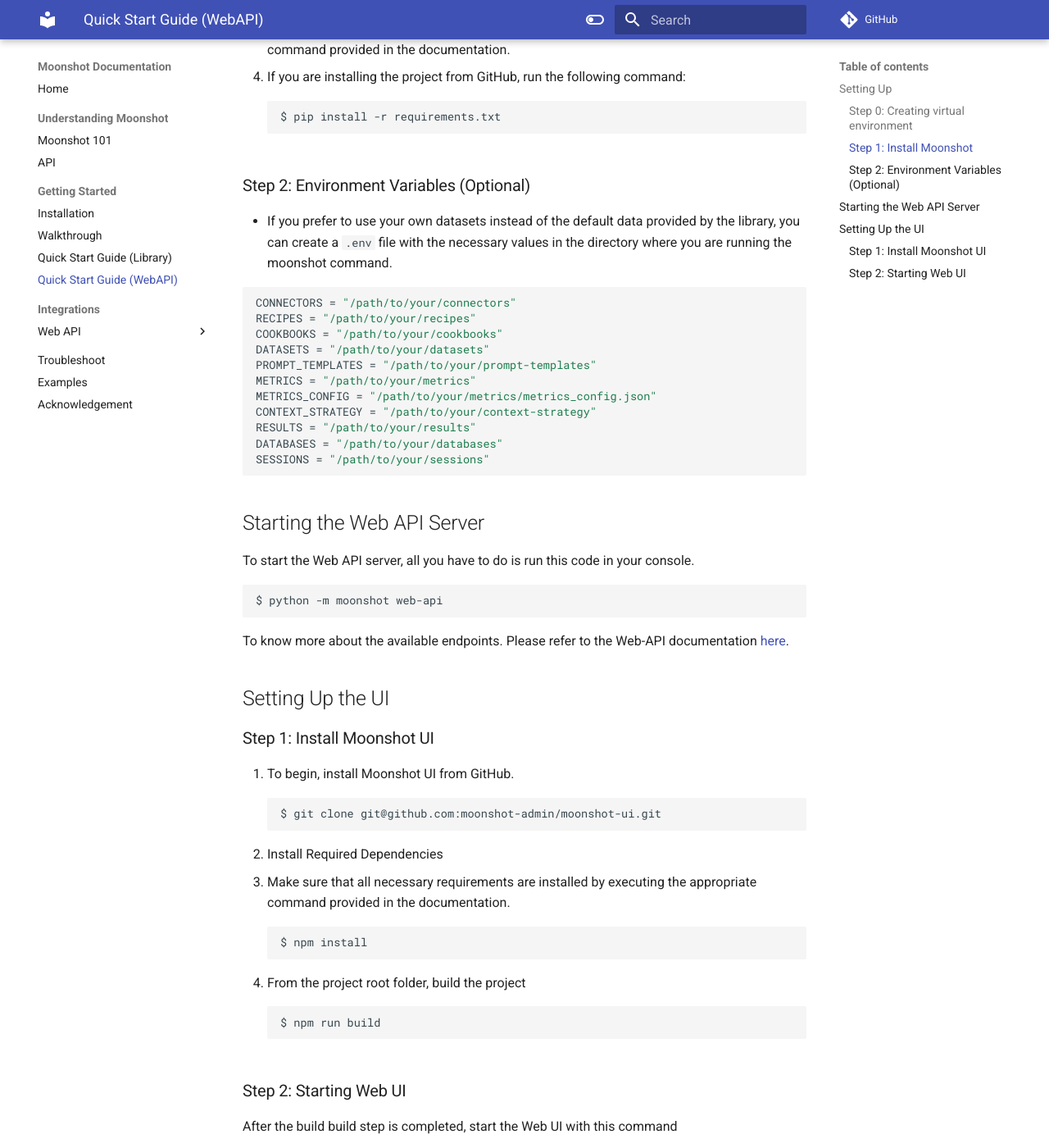
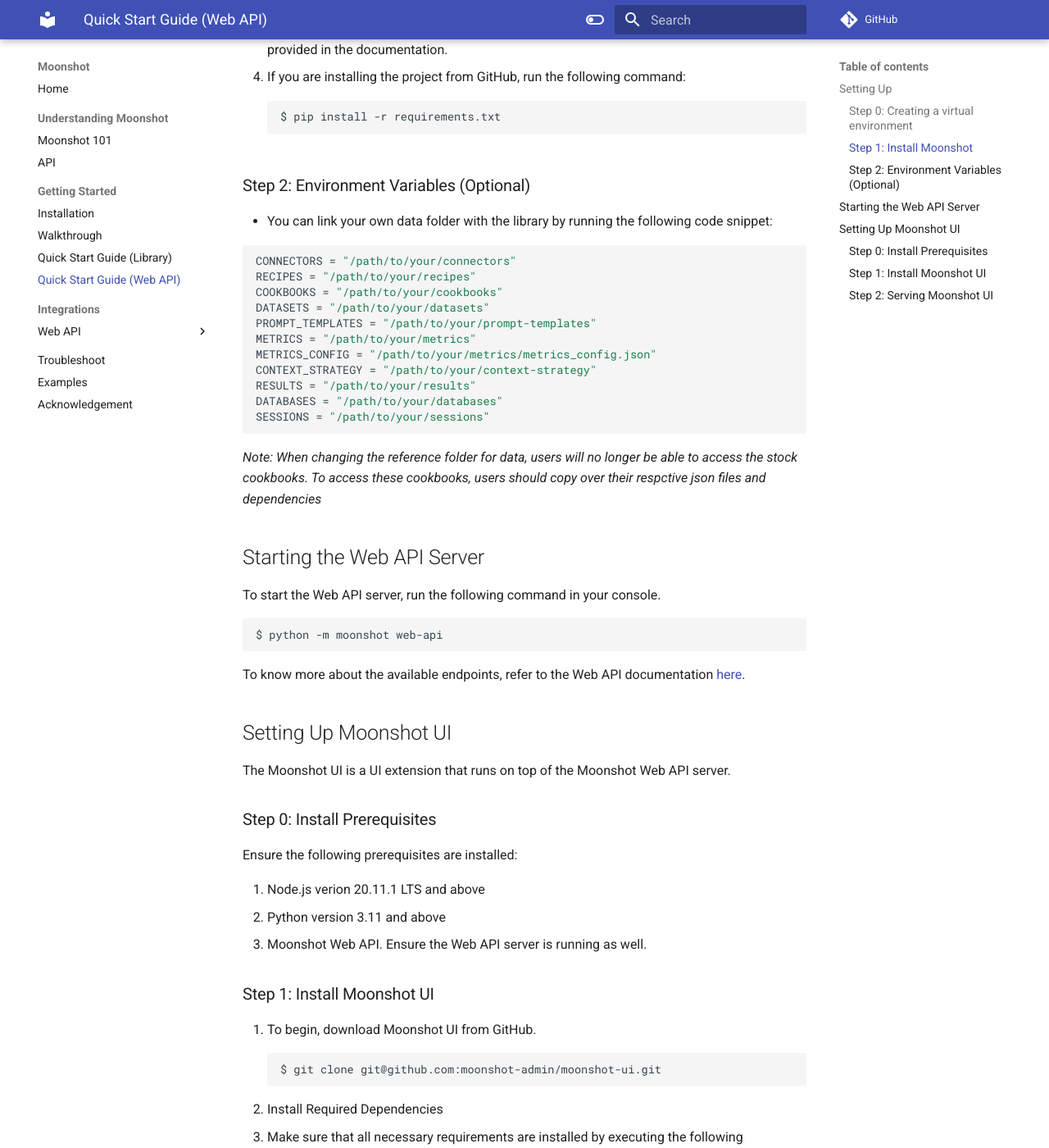
Before and after one commit to aiverify-foundation/moonshot, an MkDocs documentation site: the page built from docs/getting_started/quick_start_web_api.md, in a window 1280 px wide and 1400 px high, scrolled down 599 px. Shown: the whole window at 82% size. Built offline with MkDocs 1.6.1 and Material for MkDocs 9.7.7, drawn with Linux system fonts in a browser that asks for light colours; comment, search, counter and statistics services are not loaded; some of the changed text lies outside the part shown.

Commit message:
Proof-reading Docs Round 1

````diff
--- a/docs/getting_started/quick_start_web_api.md
+++ b/docs/getting_started/quick_start_web_api.md
@@ -2,11 +2,11 @@
 
 ## Setting Up
 
-### Step 0: Creating virtual environment
-If you have not created a virtual environment, we suggest creating one to avoid any conflicts in the Python libraries.
+### Step 0: Creating a virtual environment
+We highly recommend creating a virtual environment to avoid any conflicts in the Python libraries.
 
 ### Step 1: Install Moonshot
-1. To begin, install Moonshot from the designated source (e.g., GitHub/pypi).
+1. To begin, install Moonshot from the designated source (e.g., GitHub/PyPi).
 ```
 $ git clone git@github.com:moonshot-admin/moonshot.git
 
@@ -16,14 +16,15 @@
 ```
 
 2. Install Required Dependencies
-- Make sure that all necessary requirements are installed by executing the appropriate command provided in the documentation.
+- Ensure that all necessary requirements are installed by executing the appropriate command provided in the documentation.
 - If you are installing the project from GitHub, run the following command:
 ```
 $ pip install -r requirements.txt
 ```
 
 ### Step 2: Environment Variables (Optional)
-- If you prefer to use your own datasets instead of the default data provided by the library, you can create a `.env` file with the necessary values in the directory where you are running the moonshot command.
+- You can link your own data folder with the library by running the following code snippet:
+<!--Instead of using the stock test data provided by the library, you have the option to link your own data folder by running the following code to connect your file directory.-->
 
 ```json
 
@@ -40,34 +41,43 @@
 SESSIONS = "/path/to/your/sessions"
 
 ```
+_Note: When changing the reference folder for data, users will no longer be able to access the stock cookbooks. To access these cookbooks, users should copy over their respctive json files and dependencies_
 
 ## Starting the Web API Server
 
-To start the Web API server, all you have to do is run this code in your console.
+To start the Web API server, run the following command in your console.
 ```
 $ python -m moonshot web-api
 ```
 
-To know more about the available endpoints. Please refer to the Web-API documentation [here](/web_api/web_api_guide/).
-## Setting Up the UI
+To know more about the available endpoints, refer to the Web API documentation [here](/web_api/web_api_guide/).
+## Setting Up Moonshot UI
+The Moonshot UI is a UI extension that runs on top of the Moonshot Web API server.
+
+### Step 0: Install Prerequisites
+Ensure the following prerequisites are installed:
+
+1. Node.js verion 20.11.1 LTS and above
+2. Python version 3.11 and above
+3. Moonshot Web API. Ensure the Web API server is running as well.
 
 ### Step 1: Install Moonshot UI
-1. To begin, install Moonshot UI from GitHub.
+1. To begin, download Moonshot UI from GitHub.
 ```
 $ git clone git@github.com:moonshot-admin/moonshot-ui.git
 ```
 2. Install Required Dependencies
-- Make sure that all necessary requirements are installed by executing the appropriate command provided in the documentation.
+- Make sure that all necessary requirements are installed by executing the following command:
 ```
 $ npm install
 ```
-3. From the project root folder, build the project
+3. From the project root folder, execute the following command:
 ```
 $ npm run build
 ```
 
-### Step 2: Starting Web UI
-After the build build step is completed, start the Web UI with this command
+### Step 2: Serving Moonshot UI
+After the build is completed, serve the UI with this command:
 ```
 $ npm start
 ```
--- a/mkdocs.yml
+++ b/mkdocs.yml
@@ -1,4 +1,4 @@
-site_name: Moonshot Documentation
+site_name: Moonshot
 repo_url: https://github.com/moonshot-admin/moonshot
 
 plugins:
@@ -58,15 +58,15 @@
     - Installation : getting_started/installation.md
     - Walkthrough: getting_started/walkthrough.md
     - Quick Start Guide (Library): getting_started/quick_start_library.md
-    - Quick Start Guide (WebAPI): getting_started/quick_start_web_api.md
+    - Quick Start Guide (Web API): getting_started/quick_start_web_api.md
   - Integrations:
     - Web API:
-      - Get Started with WebAPI : web_api/web_api_guide.md
-      - Connectors Endpoints: web_api/connector_endpoints.md
-      - Cookbooks Endpoints: web_api/cookbook_endpoints.md
-      - Recipes Endpoints: web_api/recipe_endpoints.md
-      - Sessions Endpoints: web_api/sessions_endpoints.md
-      - Prompt Templates Endpoints: web_api/prompt_template_endpoints.md
+      - Get Started with Web API : web_api/web_api_guide.md
+      - Connector Endpoints: web_api/connector_endpoints.md
+      - Cookbook Endpoints: web_api/cookbook_endpoints.md
+      - Recipe Endpoints: web_api/recipe_endpoints.md
+      - Session Endpoints: web_api/sessions_endpoints.md
+      - Prompt Template Endpoints: web_api/prompt_template_endpoints.md
   - Troubleshoot : troubleshoot/troubleshoot.md
   - Examples : examples/example.md
   - Acknowledgement : acknowledgement/acknowledgement.md
````
Also changed, not shown: docs/getting_started/installation.md (+14 -6 lines), docs/getting_started/quick_start_library.md (+37 -28 lines), docs/getting_started/walkthrough.md (+8 -8 lines), docs/index.md (+7 -2 lines).
